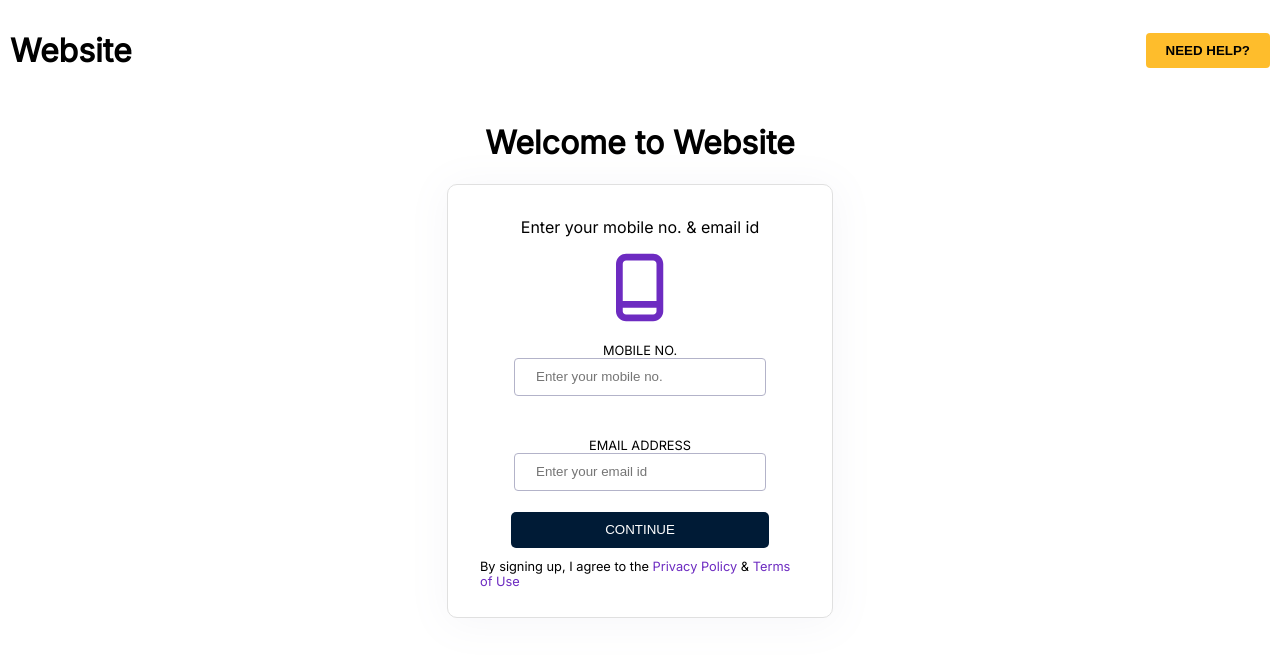
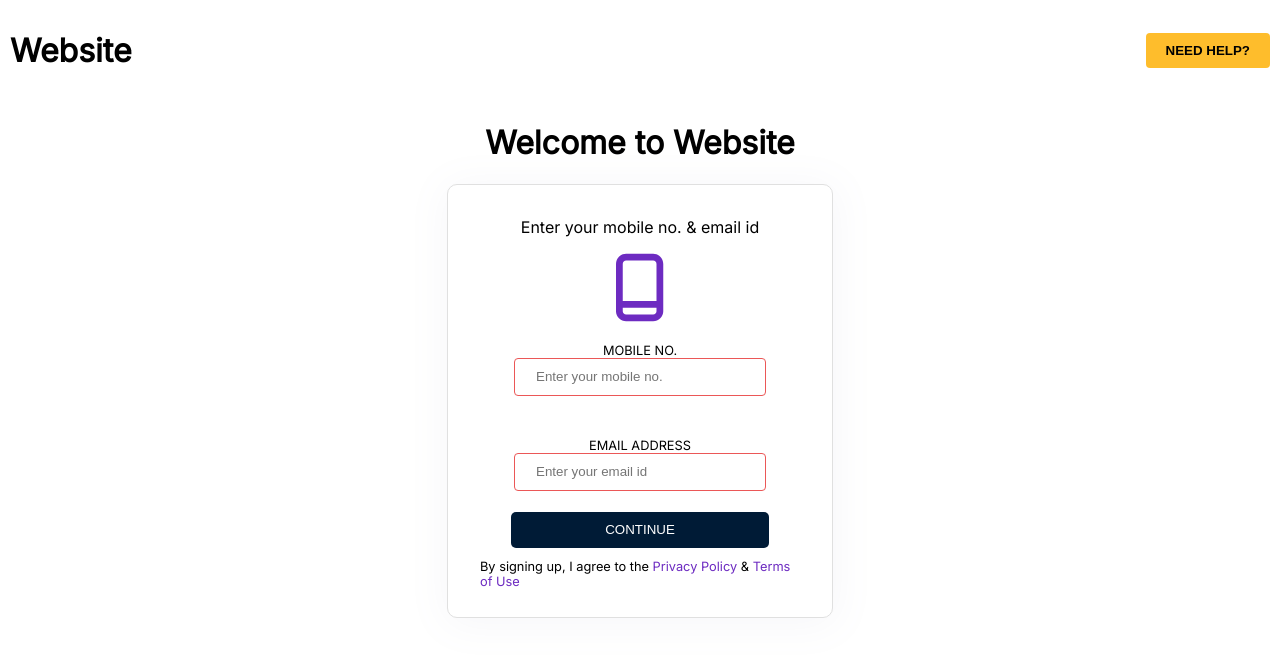
Before and after one commit to deniksb/DiaDrawInterview, a React (Create React App) app in the folder diadraw-fe/diadraw-fe/: page /login in a window 1280 px wide. Shown: the top 656 px of the page. Built offline with nearby package versions, Linux system fonts and the light colour scheme.

Commit message:
Proper input validation FE

```diff
--- a/diadraw-fe/diadraw-fe/src/components/RegisterForm.js
+++ b/diadraw-fe/diadraw-fe/src/components/RegisterForm.js
@@ -25,6 +25,7 @@ const RegisterForm = ({ image, onSubmit }) => {
         <label className={FormCSS.formtext}>MOBILE NO.</label>
         <input
           type="tel"
+          pattern="^(?:[0-9]?){6,14}[0-9]$"
           value={phoneNumber}
           placeholder='Enter your mobile no.'
           onChange={(e) => setPhoneNumber(e.target.value)}
--- a/diadraw-fe/diadraw-fe/src/components/VerifyForm.js
+++ b/diadraw-fe/diadraw-fe/src/components/VerifyForm.js
@@ -23,6 +23,7 @@ const VerifyForm = ({ onSubmit, image, text, redirectUrl }) => {
         <label className={FormCSS.formtext}>VERIFICATION CODE</label>
         <input
           type="code"
+          pattern='^\d{6}$'
           value={code}
           onChange={(e) => setCode(e.target.value)}
           placeholder='Enter 6-digit verification code here'
--- a/diadraw-fe/diadraw-fe/src/index.css
+++ b/diadraw-fe/diadraw-fe/src/index.css
@@ -13,3 +13,7 @@ a:link{
   background-color: transparent;
   text-decoration: none;
 }
+
+input:invalid {
+  border-color: #EB5757;
+}
```
